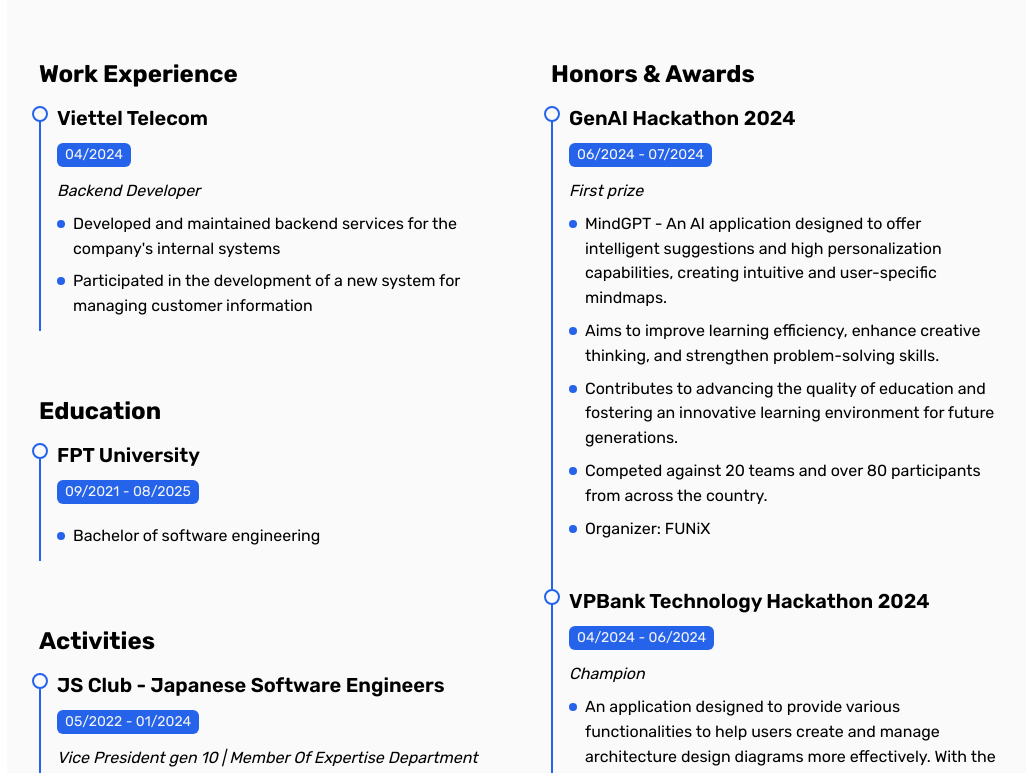
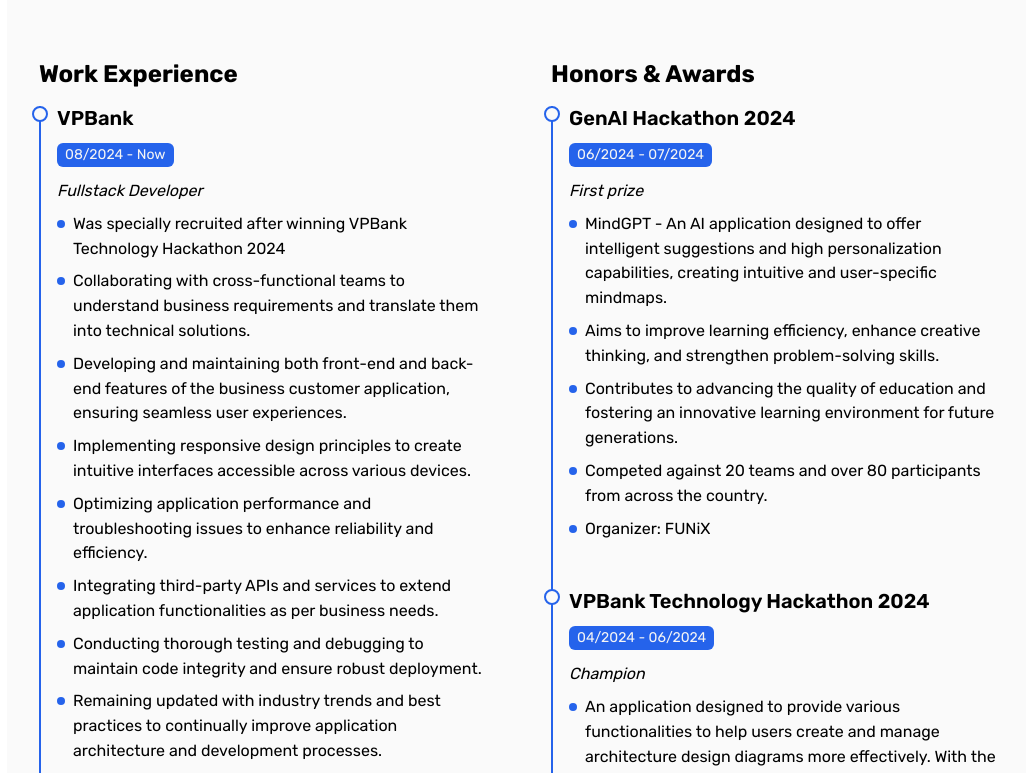
Before and after one commit to LiusDev/personal-portfolio, a Next.js app: page / in a window 1280 px wide. Shown: the part 1138-1911 px from the top of the page, without its empty margins (249-1275 px from the left). Built offline with nearby package versions, Linux system fonts and the light colour scheme.

Commit message:
feat: job

```diff
--- a/src/components/section/About.tsx
+++ b/src/components/section/About.tsx
@@ -21,8 +21,23 @@
 
 const works = [
     {
+        title: "VPBank",
+        time: "08/2024 - Now",
+        position: "Fullstack Developer",
+        details: [
+            "Was specially recruited after winning VPBank Technology Hackathon 2024",
+            "Collaborating with cross-functional teams to understand business requirements and translate them into technical solutions.",
+            "Developing and maintaining both front-end and back-end features of the business customer application, ensuring seamless user experiences.",
+            "Implementing responsive design principles to create intuitive interfaces accessible across various devices.",
+            "Optimizing application performance and troubleshooting issues to enhance reliability and efficiency.",
+            "Integrating third-party APIs and services to extend application functionalities as per business needs.",
+            "Conducting thorough testing and debugging to maintain code integrity and ensure robust deployment.",
+            "Remaining updated with industry trends and best practices to continually improve application architecture and development processes.",
+        ]
+    },
+    {
         title: "Viettel Telecom",
-        time: "04/2024",
+        time: "04/2024 - 08/2024",
         position: "Backend Developer",
         details: [
             "Developed and maintained backend services for the company's internal systems",
```
